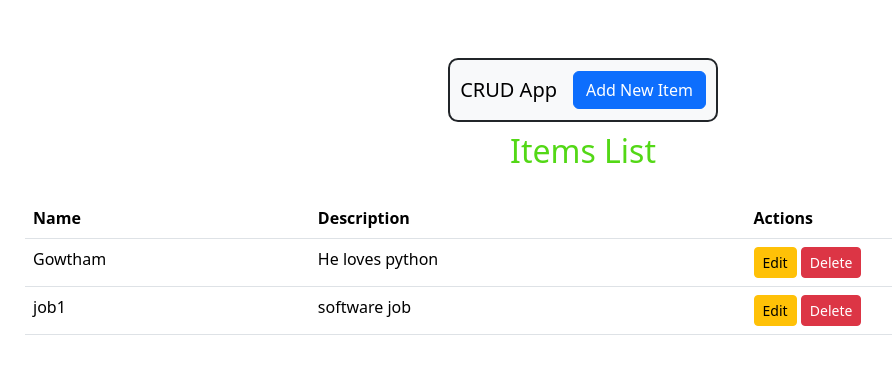
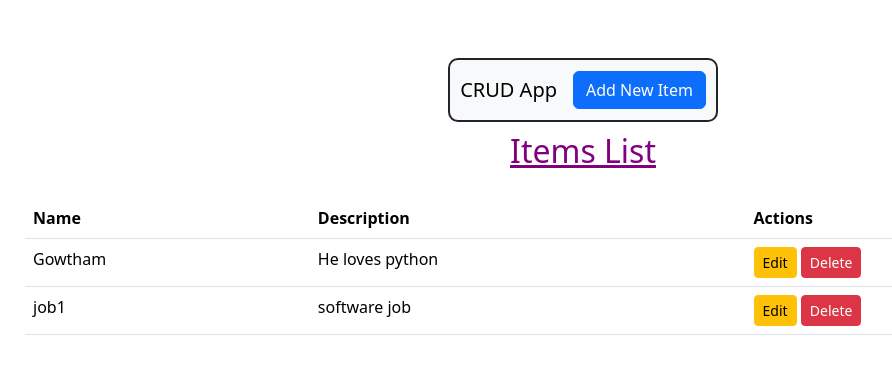
Before and after one commit to hanumantha04/devopsSDP, a Flask app: page / in a window 1280 px wide. Shown: the top 374 px of the page, without its empty margins (57-949 px from the left). Run offline with Flask 3, Linux system fonts and the light colour scheme; data comes from the database, SQL or seed files in the repository; both versions use the stored data as it was after the commit.

Commit message:
css changed

```diff
--- a/static/css/style.css
+++ b/static/css/style.css
@@ -12,5 +12,6 @@ table {
 }
 
 h2 {
-    color: #53d816;
+    color: purple;
+    text-decoration: underline;
 }
--- a/templates/index.html
+++ b/templates/index.html
@@ -16,7 +16,7 @@
             <td>{{ item.name }}</td>
             <td>{{ item.description }}</td>
             <td>
-                <a href="{{ url_for('update', id=item.id) }}" class="btn btn-warning btn-sm">Edit</a>
+                <a href="{{ url_for('update', id=item.id) }}" class="btn btn-warning btn-sm" >Edit</a>
                 <a href="{{ url_for('delete', id=item.id) }}" class="btn btn-danger btn-sm" onclick="return confirm('Are you sure?')">Delete</a>
             </td>
         </tr>
```
Also changed, not shown: instance/items.db.
